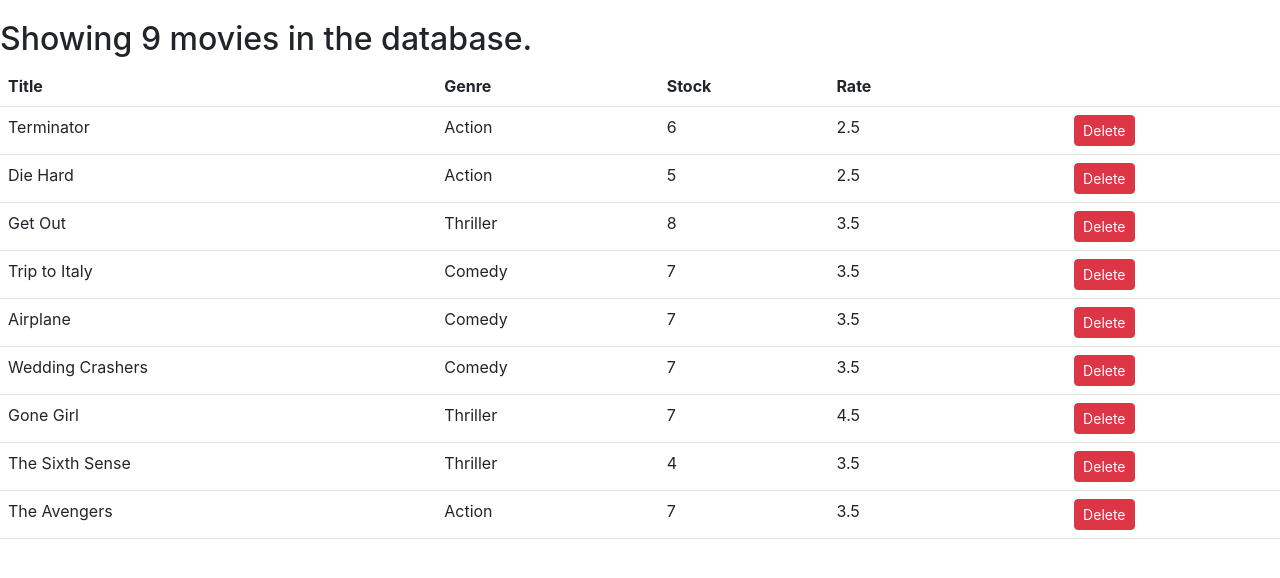
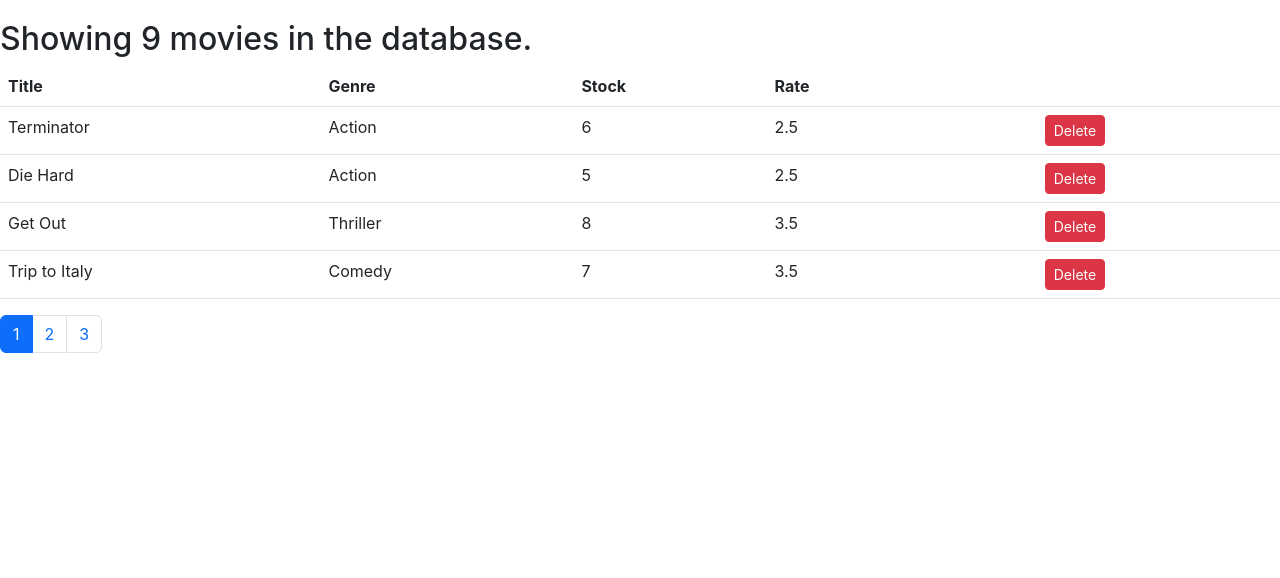
Before and after one commit to ducanh4531/my-app, a React (Create React App) app: page / in a window 1280 px wide. Shown: the top 578 px of the page. Built offline with nearby package versions, Linux system fonts and the light colour scheme; the HTML template or start-up script is replaced by a standard one.

Commit message:
implement pagination feature

```diff
--- a/package.json
+++ b/package.json
@@ -8,6 +8,8 @@
     "@testing-library/user-event": "^13.5.0",
     "bootstrap": "^5.2.3",
     "font-awesome": "^4.7.0",
+    "lodash": "^4.17.21",
+    "prop-types": "^15.8.1",
     "react": "^18.2.0",
     "react-dom": "^18.2.0",
     "react-scripts": "5.0.1",
--- /dev/null
+++ b/src/components/common/pagination.jsx
@@ -0,0 +1,59 @@
+// import { useState } from "react";
+import _ from "lodash";
+import PropTypes from "prop-types";
+
+const Pagination = ({ pageSize, itemsCount, currentPage, onPageChange }) => {
+	// const [toggle, setToggle] = useState([1, 0, 0]);
+	const pagesCount = Math.ceil(itemsCount / pageSize);
+	const pages = _.range(1, pagesCount + 1);
+
+	// const handleClick = (i) => {
+	// 	const newToggle = toggle.map((t, index) => {
+	// 		if (index !== i) {
+	// 			t = false;
+	// 			return t;
+	// 		}
+	// 		t = true;
+	// 		return t;
+	// 	});
+	// 	setToggle(newToggle);
+	// };
+
+	if (pagesCount === 1) {
+		return null;
+	}
+
+	return (
+		<nav aria-label="Page navigation">
+			<ul className="pagination">
+				{pages.map((page) => (
+					<li
+						key={page}
+						// onClick={() => handleClick(i)}
+						// className={`page-item ${t ? "active" : ""}`}
+						className="page-item"
+						style={{ cursor: "pointer" }}
+					>
+						<a
+							className={`page-link ${
+								page === currentPage ? "active" : ""
+							}`}
+							onClick={() => onPageChange(page)}
+						>
+							{page}
+						</a>
+					</li>
+				))}
+			</ul>
+		</nav>
+	);
+};
+
+Pagination.propTypes = {
+	pageSize: PropTypes.number.isRequired,
+	itemsCount: PropTypes.number.isRequired,
+	currentPage: PropTypes.number.isRequired,
+	onPageChange: PropTypes.func.isRequired,
+};
+
+export default Pagination;
--- a/src/components/movies.jsx
+++ b/src/components/movies.jsx
@@ -2,10 +2,14 @@
 
 import { getMovies } from "../services/fakeMovieService";
 import { deleteMovie } from "../services/fakeMovieService";
+import { paginate } from "../utils/paginate";
 import Like from "./common/like";
+import Pagination from "./common/pagination";
 
 const Movies = () => {
 	const [movies, setMovies] = useState([]);
+	const [pageSize] = useState(4);
+	const [currentPage, setCurrentPage] = useState(1);
 
 	useEffect(() => {
 		const rawMovies = getMovies();
@@ -26,11 +30,18 @@
 		setMovies(newMovies);
 	};
 
+	const handlePageChange = (page) => {
+		setCurrentPage(page);
+	};
+
+	const { length: count } = movies;
+	const allMovies = paginate(movies, currentPage, pageSize);
+
 	return (
 		<>
 			<h2>
-				Showing {movies.length ? `${movies.length} movies` : "no movie"}{" "}
-				in the database.
+				Showing {count ? `${count} movies` : "no movie"} in the
+				database.
 			</h2>
 			<table className="table">
 				<thead>
@@ -44,7 +55,7 @@
 					</tr>
 				</thead>
 				<tbody>
-					{movies.map((movie) => (
+					{allMovies.map((movie) => (
 						<tr key={movie._id}>
 							<td>{movie.title}</td>
 							<td>{movie.genre.name}</td>
@@ -68,6 +79,12 @@
 					))}
 				</tbody>
 			</table>
+			<Pagination
+				pageSize={pageSize}
+				itemsCount={count}
+				currentPage={currentPage}
+				onPageChange={handlePageChange}
+			/>
 		</>
 	);
 };
--- /dev/null
+++ b/src/utils/paginate.js
@@ -0,0 +1,7 @@
+import _ from "lodash";
+
+export const paginate = (items, pageNumber, pageSize) => {
+	const startIndex = (pageNumber - 1) * pageSize;
+
+	return _(items).slice(startIndex).take(pageSize).value();
+};
```
Also changed, not shown: 1 other file (tests, documents, lock files or other folders).
